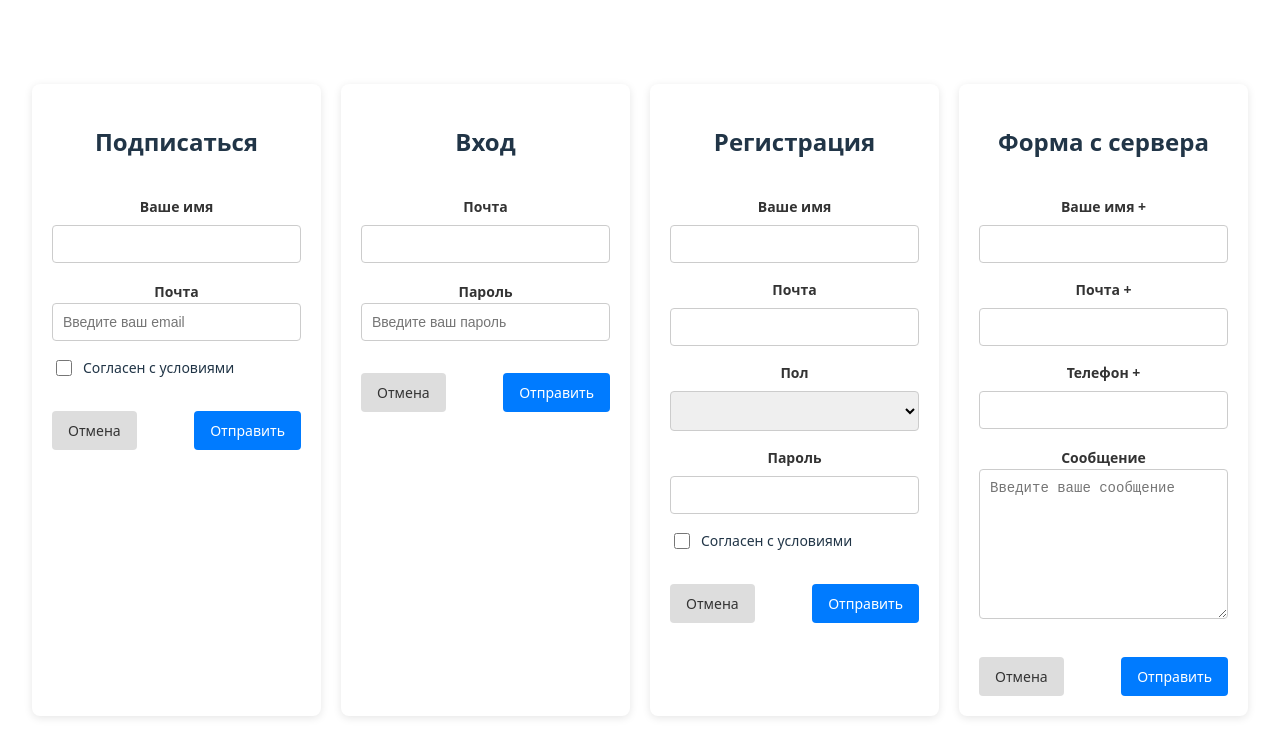
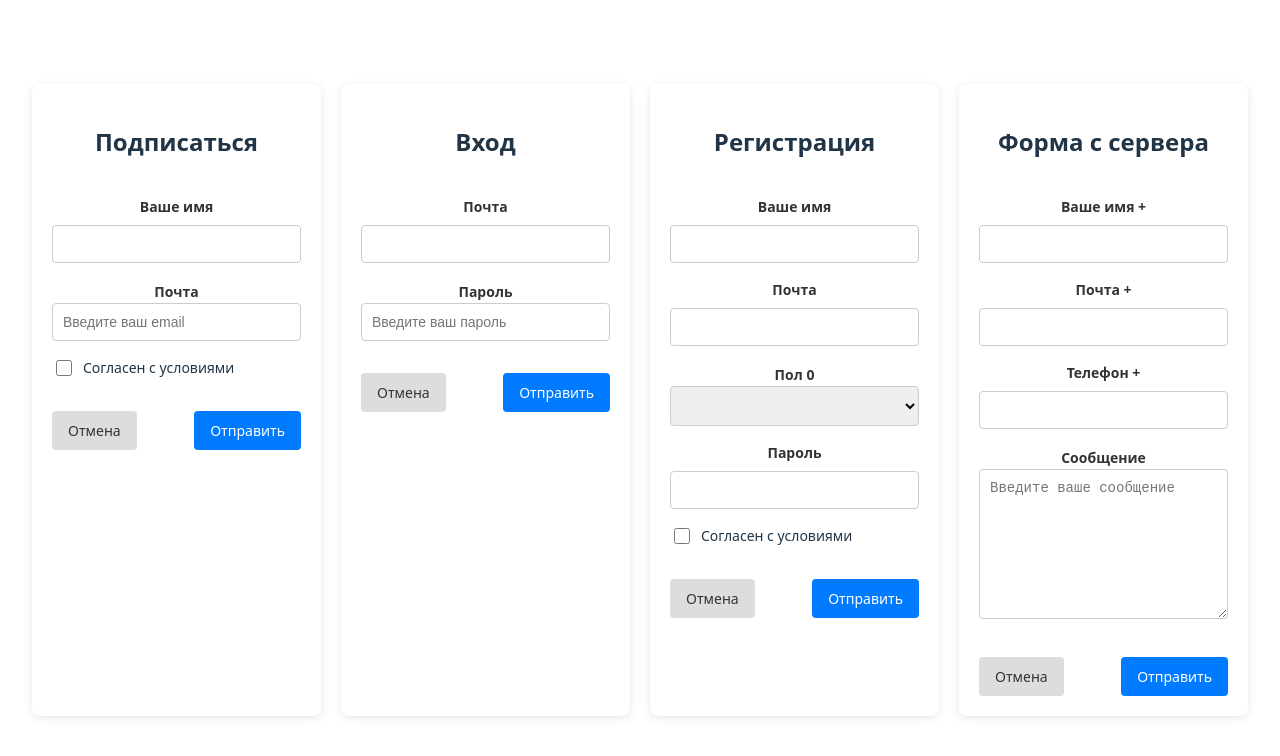
Before and after one commit to VladislavGrishaev/generator-forms, a Vue app: page / in a window 1280 px wide. Shown: the top 756 px of the page. Built offline with nearby package versions, Linux system fonts and the light colour scheme.

Commit message:
слот селекта для формы регистрации

```diff
--- a/src/pages/registration.vue
+++ b/src/pages/registration.vue
@@ -57,8 +57,7 @@ const cancelForm = () => {
   Object.keys(registrationFormData).forEach(key => {
     if (typeof registrationFormData[key] === 'boolean') {
       registrationFormData[key] = false
-    }
-    else {
+    } else {
       registrationFormData[key] = ''
     }
   })
@@ -75,11 +74,13 @@ const cancelForm = () => {
 						@submit="submitForm"
 						@cancel="cancelForm"
 		>
-				<template #field-select="{ fieldData, model }">
+				<template #field-gender="{ fieldData, model }">
 						<div class="custom-select-field">
 								<label for="gender" class="form-generator__label">Пол 0</label>
 								<select
-									v-model="model[fieldData.name]">
+												v-model="model[fieldData.name]"
+												:id="fieldData.name"
+												class="form-generator__select">
 										<option v-for="option in fieldData.options" :value="option" :key="option">{{ option }}</option>
 								</select>
 						</div>
```
Lines whose indentation alone changed are shown as unchanged.
